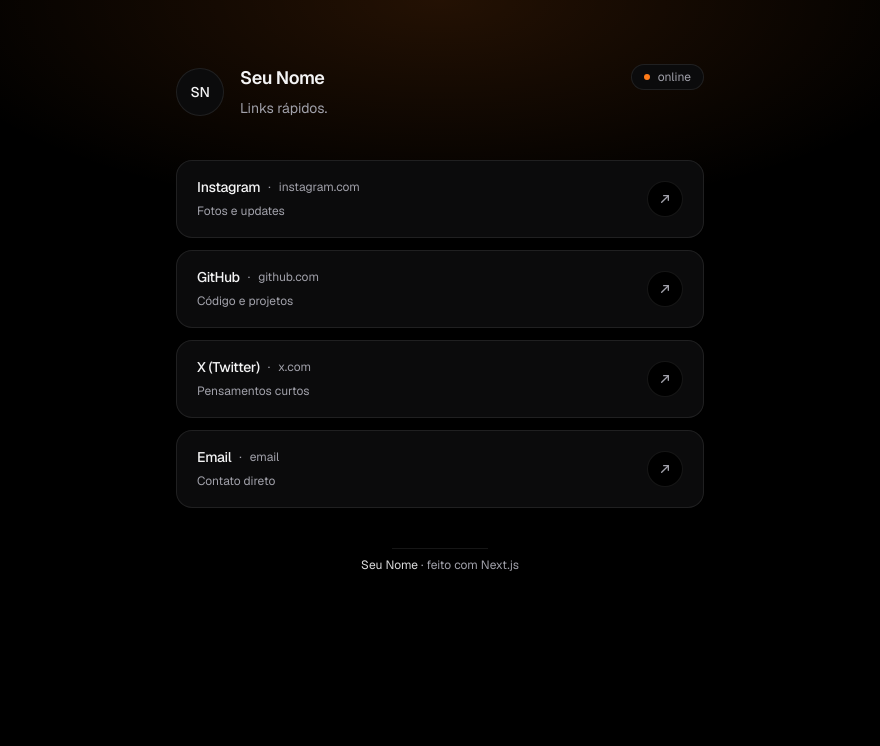
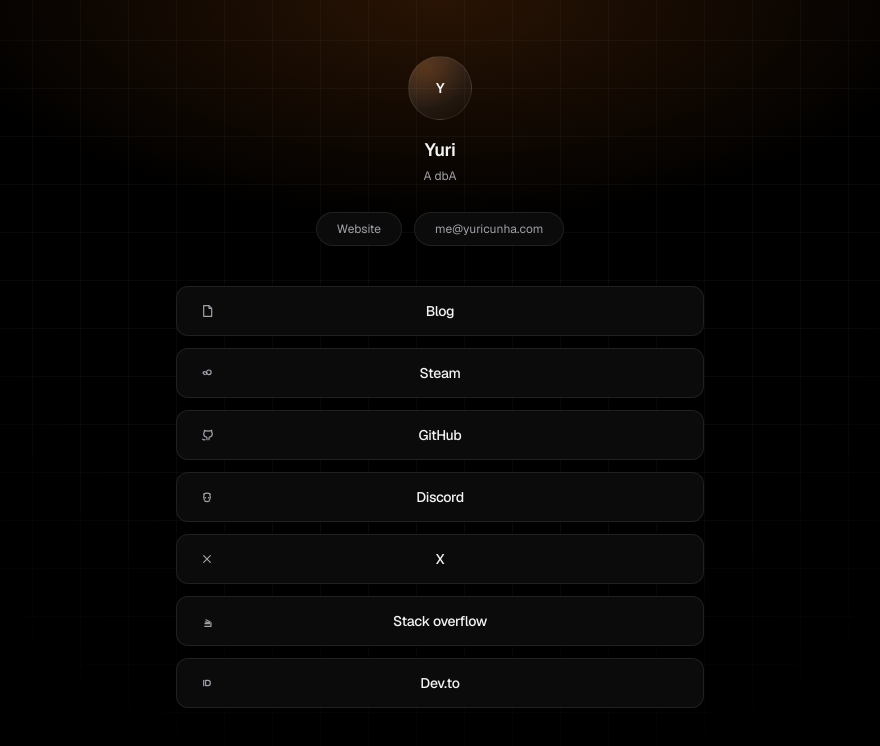
Before and after one commit to isyuricunha/links, a Next.js app: page / in a window 1280 px wide. Shown: the top 746 px of the page, without its empty margins (200-1080 px from the left). Built offline with nearby package versions, Linux system fonts and the light colour scheme.

Commit message:
feat(web): match grid linktree layout

```diff
--- a/src/app/globals.css
+++ b/src/app/globals.css
@@ -37,3 +37,18 @@
     transform: translateY(0);
   }
 }
+
+.grid-background {
+  background-image: linear-gradient(
+      to right,
+      rgba(244, 244, 245, 0.06) 1px,
+      transparent 1px
+    ),
+    linear-gradient(to bottom, rgba(244, 244, 245, 0.06) 1px, transparent 1px);
+  background-size: 48px 48px;
+  background-position: center;
+}
+
+.grid-mask {
+  mask-image: radial-gradient(circle at 50% 20%, black 45%, transparent 78%);
+}
--- a/src/app/page.tsx
+++ b/src/app/page.tsx
@@ -1,155 +1,301 @@
 export default function Home() {
-  const get_display_host = (href: string) => {
-    try {
-      const url = new URL(href, "https://example.com");
+  type link_item = {
+    label: string;
+    href: string;
+    icon: "blog" | "steam" | "github" | "discord" | "x" | "stackoverflow" | "devto";
+  };
 
-      if (url.protocol === "mailto:") {
-        return "email";
-      }
+  const profile = {
+    name: "Yuri",
+    subtitle: "A dbA",
+    pills: [
+      { label: "Website", href: "https://isyuricunha.com" },
+      { label: "me@yuricunha.com", href: "mailto:me@yuricunha.com" },
+    ],
+    links: [
+      { label: "Blog", href: "https://isyuricunha.com", icon: "blog" },
+      { label: "Steam", href: "https://steamcommunity.com", icon: "steam" },
+      { label: "GitHub", href: "https://github.com", icon: "github" },
+      { label: "Discord", href: "https://discord.com", icon: "discord" },
+      { label: "X", href: "https://x.com", icon: "x" },
+      {
+        label: "Stack overflow",
+        href: "https://stackoverflow.com",
+        icon: "stackoverflow",
+      },
+      { label: "Dev.to", href: "https://dev.to", icon: "devto" },
+    ] satisfies link_item[],
+  };
 
-      if (url.protocol === "tel:") {
-        return "phone";
-      }
+  const icon = (name: link_item["icon"]) => {
+    const base =
+      "size-4 text-muted transition-colors group-hover:text-foreground";
 
-      if (url.host) {
-        return url.host.replace(/^www\./, "");
-      }
-
-      return url.protocol.replace(":", "");
-    } catch {
-      return "";
+    switch (name) {
+      case "blog":
+        return (
+          <svg
+            className={base}
+            viewBox="0 0 24 24"
+            fill="none"
+            xmlns="http://www.w3.org/2000/svg"
+          >
+            <path
+              d="M7 4H15L19 8V20H7V4Z"
+              stroke="currentColor"
+              strokeWidth="1.8"
+              strokeLinejoin="round"
+            />
+            <path
+              d="M15 4V8H19"
+              stroke="currentColor"
+              strokeWidth="1.8"
+              strokeLinejoin="round"
+            />
+          </svg>
+        );
+      case "steam":
+        return (
+          <svg
+            className={base}
+            viewBox="0 0 24 24"
+            fill="none"
+            xmlns="http://www.w3.org/2000/svg"
+          >
+            <path
+              d="M9.3 14.4L7.2 13.5C6.3 13.1 5.9 12 6.3 11.1C6.7 10.2 7.8 9.8 8.7 10.2L10.8 11.1"
+              stroke="currentColor"
+              strokeWidth="1.8"
+              strokeLinecap="round"
+            />
+            <path
+              d="M14.8 7.5a3.4 3.4 0 1 0 0 6.8a3.4 3.4 0 0 0 0-6.8Z"
+              stroke="currentColor"
+              strokeWidth="1.8"
+            />
+            <path
+              d="M12 12.1l-1.2 1.8"
+              stroke="currentColor"
+              strokeWidth="1.8"
+              strokeLinecap="round"
+            />
+          </svg>
+        );
+      case "github":
+        return (
+          <svg
+            className={base}
+            viewBox="0 0 24 24"
+            fill="none"
+            xmlns="http://www.w3.org/2000/svg"
+          >
+            <path
+              d="M9 19c-3 1-3-1-4-1"
+              stroke="currentColor"
+              strokeWidth="1.8"
+              strokeLinecap="round"
+            />
+            <path
+              d="M15 19v-2.2c0-.6.2-1.1.6-1.5c2.1-.2 4.4-1.1 4.4-5a3.9 3.9 0 0 0-1.1-2.7c.3-.8.3-1.7 0-2.5c0 0-.9-.3-2.8 1.1a9.7 9.7 0 0 0-5.2 0C9 4.9 8.1 5.2 8.1 5.2c-.3.8-.3 1.7 0 2.5A3.9 3.9 0 0 0 7 10.3c0 3.9 2.3 4.8 4.4 5c.4.4.6.9.6 1.5V19"
+              stroke="currentColor"
+              strokeWidth="1.8"
+              strokeLinecap="round"
+              strokeLinejoin="round"
+            />
+          </svg>
+        );
+      case "discord":
+        return (
+          <svg
+            className={base}
+            viewBox="0 0 24 24"
+            fill="none"
+            xmlns="http://www.w3.org/2000/svg"
+          >
+            <path
+              d="M7.2 7.6c1.6-1.2 3.2-1.5 4.8-1.5s3.2.3 4.8 1.5"
+              stroke="currentColor"
+              strokeWidth="1.8"
+              strokeLinecap="round"
+            />
+            <path
+              d="M8.2 17.8c1.2.8 2.5 1.2 3.8 1.2s2.6-.4 3.8-1.2"
+              stroke="currentColor"
+              strokeWidth="1.8"
+              strokeLinecap="round"
+            />
+            <path
+              d="M8 16c-1.2-2.6-1.3-5.4-.1-8"
+              stroke="currentColor"
+              strokeWidth="1.8"
+              strokeLinecap="round"
+            />
+            <path
+              d="M16 16c1.2-2.6 1.3-5.4.1-8"
+              stroke="currentColor"
+              strokeWidth="1.8"
+              strokeLinecap="round"
+            />
+            <path
+              d="M9.5 13.2h.1"
+              stroke="currentColor"
+              strokeWidth="2.4"
+              strokeLinecap="round"
+            />
+            <path
+              d="M14.4 13.2h.1"
+              stroke="currentColor"
+              strokeWidth="2.4"
+              strokeLinecap="round"
+            />
+          </svg>
+        );
+      case "x":
+        return (
+          <svg
+            className={base}
+            viewBox="0 0 24 24"
+            fill="none"
+            xmlns="http://www.w3.org/2000/svg"
+          >
+            <path
+              d="M7 17L17 7"
+              stroke="currentColor"
+              strokeWidth="1.8"
+              strokeLinecap="round"
+            />
+            <path
+              d="M7 7l10 10"
+              stroke="currentColor"
+              strokeWidth="1.8"
+              strokeLinecap="round"
+            />
+          </svg>
+        );
+      case "stackoverflow":
+        return (
+          <svg
+            className={base}
+            viewBox="0 0 24 24"
+            fill="none"
+            xmlns="http://www.w3.org/2000/svg"
+          >
+            <path
+              d="M8 20h10v-6"
+              stroke="currentColor"
+              strokeWidth="1.8"
+              strokeLinejoin="round"
+            />
+            <path
+              d="M9 16h7"
+              stroke="currentColor"
+              strokeWidth="1.8"
+              strokeLinecap="round"
+            />
+            <path
+              d="M9.4 13.3l6.8 1.4"
+              stroke="currentColor"
+              strokeWidth="1.8"
+              strokeLinecap="round"
+            />
+            <path
+              d="M10.4 10.2l6.1 2.9"
+              stroke="currentColor"
+              strokeWidth="1.8"
+              strokeLinecap="round"
+            />
+          </svg>
+        );
+      case "devto":
+        return (
+          <svg
+            className={base}
+            viewBox="0 0 24 24"
+            fill="none"
+            xmlns="http://www.w3.org/2000/svg"
+          >
+            <path
+              d="M7 8v8"
+              stroke="currentColor"
+              strokeWidth="1.8"
+              strokeLinecap="round"
+            />
+            <path
+              d="M10 8h3.2c1.8 0 3.8 1.5 3.8 4s-2 4-3.8 4H10V8Z"
+              stroke="currentColor"
+              strokeWidth="1.8"
+              strokeLinejoin="round"
+            />
+          </svg>
+        );
     }
   };
 
-  const profile = {
-    name: "Seu Nome",
-    bio: "Links rápidos.",
-    location: "",
-    links: [
-      {
-        label: "Instagram",
-        href: "https://instagram.com/",
-        description: "Fotos e updates",
-      },
-      {
-        label: "GitHub",
-        href: "https://github.com/",
-        description: "Código e projetos",
-      },
-      {
-        label: "X (Twitter)",
-        href: "https://x.com/",
-        description: "Pensamentos curtos",
-      },
-      {
-        label: "Email",
-        href: "mailto:seuemail@exemplo.com",
-        description: "Contato direto",
-      },
-    ],
-  };
+  return (
+    <div className="relative min-h-screen bg-background">
+      <div className="pointer-events-none fixed inset-0 grid-background grid-mask opacity-60" />
+      <div className="pointer-events-none fixed inset-0 bg-[radial-gradient(65%_45%_at_50%_0%,rgba(255,122,24,0.16),transparent_62%)]" />
 
-  return (
-    <div className="min-h-screen bg-background">
-      <div className="pointer-events-none fixed inset-0 bg-[radial-gradient(70%_45%_at_50%_0%,rgba(255,122,24,0.14),transparent_60%)]" />
-
-      <main className="relative mx-auto flex w-full max-w-xl flex-col gap-10 px-6 pt-16 pb-20">
-        <header className="flex flex-col gap-5 motion-safe:animate-[fade-up_700ms_cubic-bezier(0.2,0.8,0.2,1)_both]">
-          <div className="flex items-start justify-between gap-6">
-            <div className="flex items-center gap-4">
-              <div className="grid size-12 place-items-center rounded-full border border-border bg-surface text-sm font-medium tracking-tight text-foreground">
+      <main className="relative mx-auto flex w-full max-w-xl flex-col items-center px-6 pt-14 pb-24">
+        <header className="flex w-full flex-col items-center gap-4 text-center motion-safe:animate-[fade-up_700ms_cubic-bezier(0.2,0.8,0.2,1)_both]">
+          <div className="relative">
+            <div className="size-16 overflow-hidden rounded-full border border-border bg-[radial-gradient(circle_at_30%_20%,rgba(255,122,24,0.18),transparent_60%),linear-gradient(145deg,rgba(244,244,245,0.14),rgba(244,244,245,0.02))]" />
+            <div className="pointer-events-none absolute inset-0 grid place-items-center rounded-full">
+              <span className="text-sm font-semibold tracking-tight text-foreground">
                 {profile.name
                   .split(" ")
                   .slice(0, 2)
                   .map((part) => part[0])
                   .join("")
                   .toUpperCase()}
+              </span>
+            </div>
           </div>
 
           <div className="flex flex-col gap-1">
             <h1 className="text-lg font-semibold tracking-tight text-foreground">
               {profile.name}
             </h1>
-                <p className="text-sm leading-6 text-muted">{profile.bio}</p>
-              </div>
+            <p className="text-xs text-muted">{profile.subtitle}</p>
           </div>
 
-            <div className="hidden shrink-0 text-xs text-muted sm:block">
-              <span className="inline-flex items-center gap-2 rounded-full border border-border bg-surface px-3 py-1">
-                <span className="size-1.5 rounded-full bg-accent" />
-                online
-              </span>
+          <div className="mt-3 flex flex-wrap items-center justify-center gap-3">
+            {profile.pills.map((pill) => (
+              <a
+                key={pill.href}
+                href={pill.href}
+                target="_blank"
+                rel="noreferrer"
+                className="rounded-full border border-border bg-surface px-5 py-2 text-xs text-muted transition-colors hover:border-accent/40 hover:text-foreground focus-visible:outline-none focus-visible:ring-2 focus-visible:ring-accent/40"
+              >
+                {pill.label}
+              </a>
+            ))}
           </div>
-          </div>
-
-          {profile.location ? (
-            <div className="text-xs text-muted">{profile.location}</div>
-          ) : null}
         </header>
 
-        <section className="flex flex-col gap-3">
+        <section className="mt-10 flex w-full flex-col gap-3">
           {profile.links.map((link, index) => (
             <a
               key={link.href}
               href={link.href}
               target="_blank"
               rel="noreferrer"
-              className="group relative flex items-center justify-between gap-4 rounded-2xl border border-border bg-surface px-5 py-4 transition-colors duration-200 hover:border-accent/40 hover:bg-[rgba(255,122,24,0.06)] focus-visible:outline-none focus-visible:ring-2 focus-visible:ring-accent/40 motion-safe:animate-[fade-up_700ms_cubic-bezier(0.2,0.8,0.2,1)_both]"
+              className="group grid w-full grid-cols-[28px_1fr_28px] items-center rounded-xl border border-border bg-surface px-4 py-3.5 text-sm text-foreground transition-colors hover:border-accent/40 hover:bg-[rgba(255,122,24,0.06)] focus-visible:outline-none focus-visible:ring-2 focus-visible:ring-accent/40 motion-safe:animate-[fade-up_700ms_cubic-bezier(0.2,0.8,0.2,1)_both]"
               style={{
-                animationDelay: `${160 + index * 70}ms`,
+                animationDelay: `${200 + index * 70}ms`,
               }}
             >
-              <div className="flex min-w-0 flex-col gap-1">
-                <div className="flex items-center gap-2">
-                  <span className="text-sm font-medium tracking-tight text-foreground">
+              <span className="grid place-items-center">{icon(link.icon)}</span>
+              <span className="text-center font-medium tracking-tight">
                 {link.label}
               </span>
-                  <span className="text-xs text-muted">·</span>
-                  <span className="truncate text-xs text-muted">
-                    {get_display_host(link.href)}
-                  </span>
-                </div>
-                <span className="text-xs leading-5 text-muted">
-                  {link.description}
-                </span>
-              </div>
-
-              <span className="grid size-9 place-items-center rounded-full border border-border bg-background text-muted transition-colors duration-200 group-hover:border-accent/40 group-hover:text-foreground">
-                <svg
-                  width="16"
-                  height="16"
-                  viewBox="0 0 24 24"
-                  fill="none"
-                  xmlns="http://www.w3.org/2000/svg"
-                  className="transition-transform duration-200 group-hover:translate-x-0.5"
-                >
-                  <path
-                    d="M7 17L17 7"
-                    stroke="currentColor"
-                    strokeWidth="2"
-                    strokeLinecap="round"
-                  />
-                  <path
-                    d="M10 7H17V14"
-                    stroke="currentColor"
-                    strokeWidth="2"
-                    strokeLinecap="round"
-                    strokeLinejoin="round"
-                  />
-                </svg>
+              <span className="grid place-items-center">
+                <span className="size-1.5 rounded-full bg-accent/70 opacity-0 transition-opacity duration-200 group-hover:opacity-100" />
               </span>
             </a>
           ))}
         </section>
-
-        <footer className="flex flex-col gap-2 text-center text-xs text-muted motion-safe:animate-[fade-up_700ms_cubic-bezier(0.2,0.8,0.2,1)_both] motion-safe:[animation-delay:520ms]">
-          <div className="mx-auto h-px w-24 bg-border" />
-          <div>
-            <span className="text-foreground/90">{profile.name}</span>
-            <span className="text-muted"> · </span>
-            <span className="text-muted">feito com Next.js</span>
-          </div>
-        </footer>
       </main>
     </div>
   );
```
Lines whose indentation alone changed are shown as unchanged.
